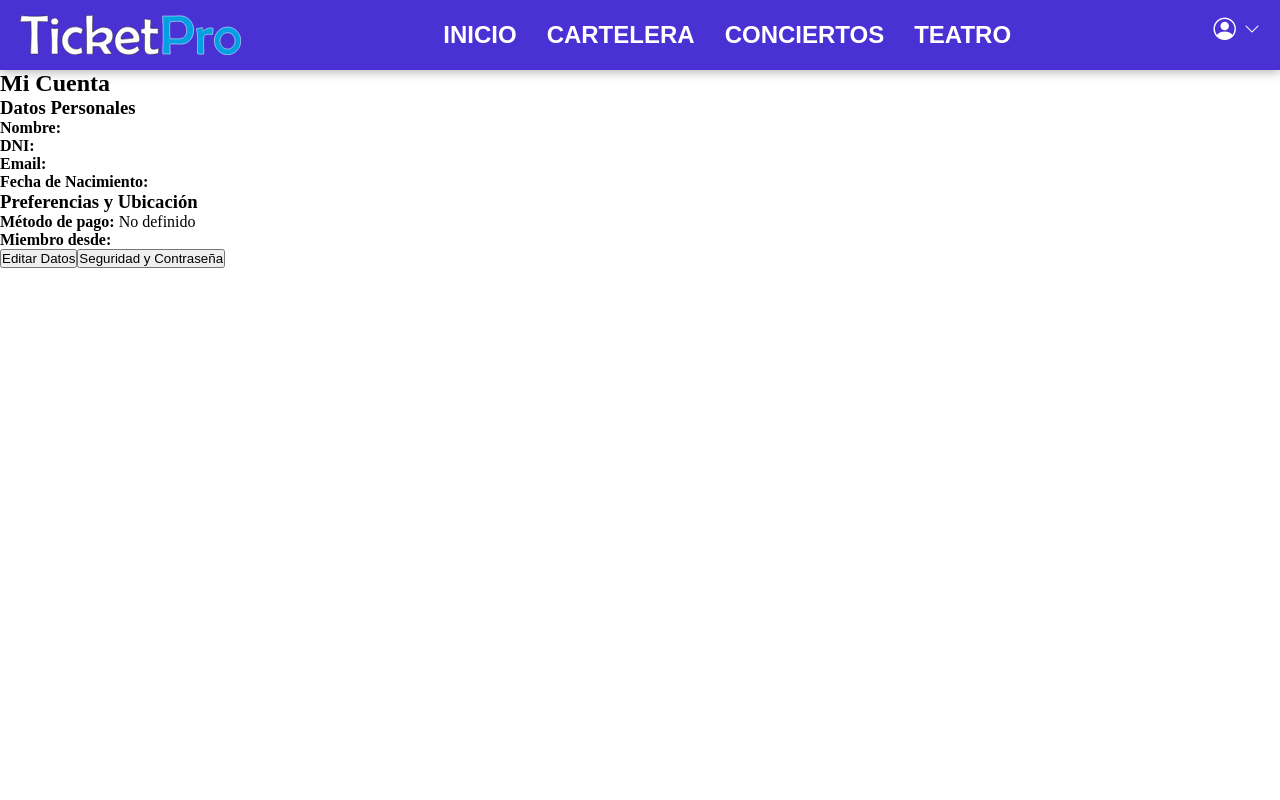
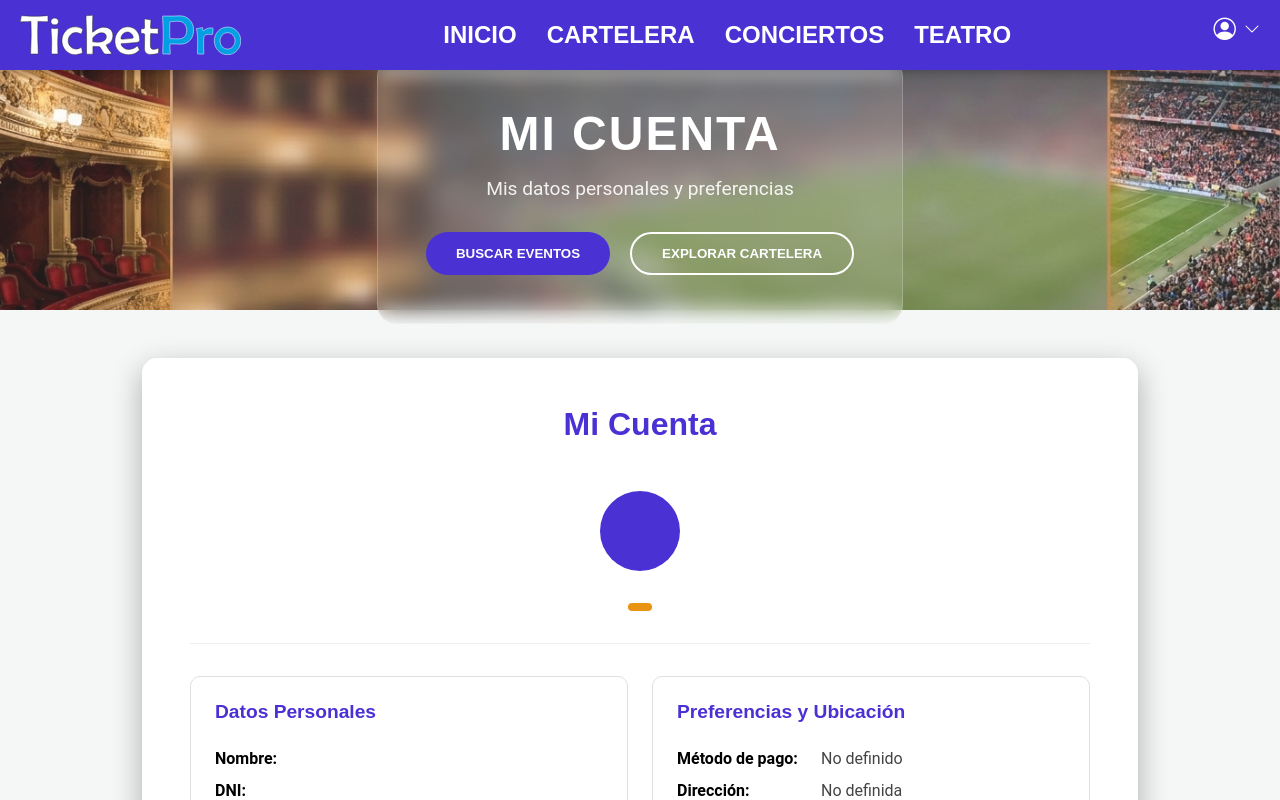
Before and after one commit to DWEC-DISSENYPC/TicketPro_cliente, an Angular app: page /perfil in a window 1280 px wide. Shown: the top 800 px of the page. Built offline with nearby package versions, Linux system fonts and the light colour scheme; no server answers.

Commit message:
editar perfil a falta de css

```diff
--- a/src/app/app.routes.ts
+++ b/src/app/app.routes.ts
@@ -5,6 +5,7 @@ import { RegistroComponent } from './components/registro/registro.component';
 import { ForgotPasswordComponent } from './components/forgot-password/forgot-password.component';
 import { ResetPasswordComponent } from './components/reset-password/reset-password.component';
 import { MiCuentaComponent } from './components/mi-cuenta/mi-cuenta.component';
+import { EditarPerfilComponent } from './components/editar-perfil/editar-perfil.component';
 
 export const routes: Routes = [
   { path: 'login', component: LoginComponent },
@@ -14,4 +15,5 @@ export const routes: Routes = [
   { path: 'forgot-password', component: ForgotPasswordComponent },
   { path: 'reset-password', component: ResetPasswordComponent },
   { path: 'perfil', component: MiCuentaComponent },
+  { path: 'editar-perfil', component: EditarPerfilComponent },
 ];
--- /dev/null
+++ b/src/app/components/editar-perfil/editar-perfil.component.css
@@ -0,0 +1,31 @@
+.form-group {
+  margin-bottom: 1.5rem;
+  display: flex;
+  flex-direction: column;
+}
+
+.form-group label {
+  font-weight: bold;
+  margin-bottom: 0.5rem;
+  color: var(--color-texto-suave);
+  font-size: 0.9rem;
+}
+
+.form-control {
+  padding: 0.8rem;
+  border: 1px solid #ddd;
+  border-radius: 8px;
+  font-family: inherit;
+  transition: border-color 0.3s;
+}
+
+.form-control:focus {
+  outline: none;
+  border-color: var(--color-principal);
+  box-shadow: 0 0 5px rgba(var(--color-principal-rgb), 0.2);
+}
+
+.btn-primary:disabled {
+  background-color: #ccc;
+  cursor: not-allowed;
+}
--- /dev/null
+++ b/src/app/components/editar-perfil/editar-perfil.component.html
@@ -0,0 +1,62 @@
+<app-hero
+  titulo="EDITAR PERFIL"
+  subtitulo="Actualiza tu información personal"
+  imagenFondo="png/hero-principal.png"
+  [altura]="'30vh'"
+>
+</app-hero>
+
+<div class="account-wrapper">
+  <div class="account-container">
+    <form [formGroup]="editForm" (ngSubmit)="guardarCambios()">
+
+      <div class="profile-grid">
+       <div class="info-card">
+  <h3>Datos Personales</h3>
+
+  <div class="form-group">
+    <label for="edit-nombre">Nombre</label>
+    <input type="text" id="edit-nombre" formControlName="nombre" class="form-control" placeholder="Ej: Jaime" />
+  </div>
+
+  <div class="form-group">
+    <label for="edit-apellidos">Apellidos</label>
+    <input type="text" id="edit-apellidos" formControlName="apellidos" class="form-control" placeholder="Ej: Sánchez" />
+  </div>
+
+  <div class="form-group">
+    <label for="edit-fecha">Fecha de Nacimiento</label>
+    <input type="date" id="edit-fecha" formControlName="fechaNacimiento" class="form-control" title="Selecciona tu fecha de nacimiento" />
+  </div>
+</div>
+
+<div class="info-card">
+  <h3>Ubicación y Pagos</h3>
+
+  <div class="form-group">
+    <label for="edit-direccion">Dirección (Calle)</label>
+    <input type="text" id="edit-direccion" formControlName="direccion" class="form-control" placeholder="Calle, número, piso..." />
+  </div>
+
+  <div class="form-group">
+    <label for="edit-metodo">Método de Pago Preferido</label>
+    <select id="edit-metodo" formControlName="metodoPagoPreferido" class="form-control" title="Selecciona un método de pago">
+      <option value="TARJETA">Tarjeta de Crédito/Débito</option>
+      <option value="PAYPAL">PayPal</option>
+      <option value="TRANSFERENCIA">Transferencia</option>
+    </select>
+  </div>
+</div>
+      </div>
+
+      <div class="actions">
+        <button type="submit" class="btn-primary" [disabled]="editForm.invalid">
+          Guardar Cambios
+        </button>
+        <button type="button" class="btn-outline" (click)="cancelar()">
+          Cancelar
+        </button>
+      </div>
+    </form>
+  </div>
+</div>
--- /dev/null
+++ b/src/app/components/editar-perfil/editar-perfil.component.ts
@@ -0,0 +1,65 @@
+import { Component, OnInit } from '@angular/core';
+import { FormBuilder, FormGroup, ReactiveFormsModule, Validators } from '@angular/forms';
+import { AuthService } from '../../services/auth.service';
+import { Router } from '@angular/router';
+import { HeroComponent } from "../hero/hero.component";
+
+@Component({
+  selector: 'app-editar-perfil',
+  templateUrl: './editar-perfil.component.html',
+  styleUrls: ['./editar-perfil.component.css'],
+  imports: [HeroComponent, ReactiveFormsModule],
+})
+export class EditarPerfilComponent implements OnInit {
+  editForm!: FormGroup;
+
+  constructor(
+    private fb: FormBuilder,
+    private authService: AuthService,
+    private router: Router,
+  ) {
+    this.initForm();
+  }
+
+  ngOnInit(): void {
+    // Cargamos los datos actuales para rellenar el formulario
+    this.authService.getPerfil().subscribe((user) => {
+      this.editForm.patchValue({
+        nombre: user.nombre,
+        apellidos: user.apellidos,
+        fechaNacimiento: user.fechaNacimiento,
+        direccion: user.direccion,
+        ciudad: user.ciudad,
+        metodoPagoPreferido: user.metodoPagoPreferido,
+      });
+    });
+  }
+
+  initForm() {
+    this.editForm = this.fb.group({
+      nombre: ['', [Validators.required, Validators.minLength(2)]],
+      apellidos: ['', [Validators.required]],
+      fechaNacimiento: [''],
+      direccion: [''],
+      ciudad: [''],
+      metodoPagoPreferido: ['TARJETA'],
+    });
+  }
+
+  guardarCambios() {
+    if (this.editForm.valid) {
+      const datosActualizados = this.editForm.value;
+      this.authService.updatePerfil(datosActualizados).subscribe({
+        next: () => {
+          // Si todo va bien, volvemos a la vista de cuenta
+          this.router.navigate(['/mi-cuenta']);
+        },
+        error: (err) => console.error('Error al actualizar', err),
+      });
+    }
+  }
+
+  cancelar() {
+    this.router.navigate(['/mi-cuenta']);
+  }
+}
--- a/src/app/components/mi-cuenta/mi-cuenta.component.css
+++ b/src/app/components/mi-cuenta/mi-cuenta.component.css
@@ -0,0 +1,155 @@
+/* Contenedor principal que envuelve todo bajo el Hero */
+.account-wrapper {
+  display: flex;
+  justify-content: center;
+  /* Centra la tarjeta horizontalmente */
+  background-color: #f4f7f6;
+  /* Un gris muy suave de fondo */
+  padding: 3rem 1rem;
+  min-height: 70vh;
+}
+
+.account-container {
+  background-color: var(--fondo-claro);
+  padding: 3rem;
+  width: 100%;
+  max-width: 900px;
+  /* Ancho aceptable para escritorio */
+  border-radius: 15px;
+  box-shadow: 0 10px 30px var(--color-sombra);
+  display: flex;
+  flex-direction: column;
+  gap: 2rem;
+}
+
+/* Título superior */
+h2 {
+  text-align: center;
+  color: var(--color-principal);
+  font-family: var(--fuente-titulos);
+  font-size: 2rem;
+  margin-bottom: 1rem;
+}
+
+/* Cabecera del perfil (Avatar + Username) */
+.profile-header {
+  display: flex;
+  flex-direction: column;
+  align-items: center;
+  gap: 1rem;
+  padding-bottom: 2rem;
+  border-bottom: 1px solid #eee;
+}
+
+.profile-placeholder {
+  width: 80px;
+  height: 80px;
+  background-color: var(--color-principal);
+  color: white;
+  border-radius: 50%;
+  display: flex;
+  justify-content: center;
+  align-items: center;
+  font-size: 2rem;
+  font-weight: bold;
+}
+
+.badge {
+  background-color: var(--color-resaltado);
+  color: white;
+  padding: 4px 12px;
+  border-radius: 20px;
+  font-size: 0.8rem;
+  text-transform: uppercase;
+}
+
+/* Grid de Cajas de Información */
+.profile-grid {
+  display: grid;
+  grid-template-columns: repeat(auto-fit, minmax(300px, 1fr));
+  /* Responsivo */
+  gap: 1.5rem;
+}
+
+.info-card {
+  background: #ffffff;
+  border: 1px solid #e0e0e0;
+  padding: 1.5rem;
+  border-radius: 10px;
+  transition: box-shadow 0.3s;
+}
+
+.info-card:hover {
+  box-shadow: 0 5px 15px rgba(0, 0, 0, 0.05);
+}
+
+.info-card h3 {
+  font-family: var(--fuente-titulos);
+  color: var(--color-principal);
+  margin-bottom: 1rem;
+  font-size: 1.2rem;
+  border-bottom: 2px solid var(--color-fondo-base);
+  padding-bottom: 0.5rem;
+}
+
+/* Lista de datos alineada a la izquierda */
+.info-card ul {
+  list-style: none;
+  padding: 0;
+  margin: 0;
+}
+
+.info-card li {
+  margin-bottom: 0.8rem;
+  color: var(--color-texto-tenue);
+  font-family: var(--fuente-cuerpo);
+  text-align: left;
+  /* Alineado a la izquierda */
+}
+
+.info-card strong {
+  color: var(--texto-oscuro);
+  display: inline-block;
+  width: 140px;
+  /* Alinea los valores */
+}
+
+/* Sección de acciones */
+.actions {
+  display: flex;
+  gap: 1rem;
+  margin-top: 1rem;
+}
+
+.btn-primary,
+.btn-outline {
+  flex: 1;
+  padding: 12px;
+  border-radius: 8px;
+  font-weight: bold;
+  cursor: pointer;
+  transition: all 0.3s;
+  font-family: var(--fuente-titulos);
+}
+
+.btn-primary {
+  background-color: var(--color-principal);
+  color: white;
+  border: none;
+}
+
+.btn-outline {
+  background-color: transparent;
+  border: 2px solid var(--color-principal);
+  color: var(--color-principal);
+}
+
+.btn-primary:hover {
+  background-color: var(--color-resaltado);
+  transform: translateY(-2px);
+}
+
+.btn-outline:hover {
+  background-color: var(--color-principal);
+  color: white;
+}
--- a/src/app/components/mi-cuenta/mi-cuenta.component.html
+++ b/src/app/components/mi-cuenta/mi-cuenta.component.html
@@ -1,9 +1,22 @@
+<app-hero
+  titulo="MI CUENTA"
+  subtitulo="Mis datos personales y preferencias"
+  imagenFondo="png/hero-principal.png"
+  [altura]="'30vh'"
+>
+</app-hero>
+
+<div class="account-wrapper">
   <div class="account-container">
     <h2>Mi Cuenta</h2>
 
     <div class="profile-header">
       @if (usuario.imagenUrl) {
-      <img [src]="usuario.imagenUrl" alt="Foto de perfil" class="profile-img">
+        <img
+          [src]="usuario.imagenUrl"
+          alt="Foto de perfil"
+          class="profile-img"
+        />
       } @else {
         <div class="profile-placeholder">{{ usuario.nombre?.charAt(0) }}</div>
       }
@@ -15,27 +28,45 @@
       <div class="info-card">
         <h3>Datos Personales</h3>
         <ul>
-        <li><strong>Nombre:</strong> {{ usuario.nombre }} {{ usuario.apellidos }}</li>
+          <li>
+            <strong>Nombre:</strong> {{ usuario.nombre }}
+            {{ usuario.apellidos }}
+          </li>
           <li><strong>DNI:</strong> {{ usuario.dni }}</li>
           <li><strong>Email:</strong> {{ usuario.email }}</li>
-        <li><strong>Fecha de Nacimiento:</strong> {{ usuario.fechaNacimiento }}</li>
+          <li>
+            <strong>Fecha de Nacimiento:</strong> {{ usuario.fechaNacimiento }}
+          </li>
         </ul>
       </div>
 
       <div class="info-card">
         <h3>Preferencias y Ubicación</h3>
         <ul>
-        <li><strong>Método de pago:</strong> {{ usuario.metodoPagoPref || 'No definido' }}</li>
-        @if (usuario.direccion) {
-          <li><strong>Dirección:</strong> {{ usuario.direccion.calle }}, {{ usuario.direccion.ciudad }}</li>
-        }
-        <li><strong>Miembro desde:</strong> {{ usuario.createdAt | date:'dd/MM/yyyy' }}</li>
+          <li>
+            <strong>Método de pago:</strong>
+            {{ usuario.metodoPagoPref || "No definido" }}
+          </li>
+          <li>
+            <strong>Dirección:</strong>
+            {{ usuario.direccion?.calle || "No definida" }}
+            {{
+              usuario.direccion?.ciudad ? ", " + usuario.direccion.ciudad : ""
+            }}
+          </li>
+          <li>
+            <strong>Miembro desde:</strong>
+            {{ usuario.createdAt | date: "dd/MM/yyyy" }}
+          </li>
         </ul>
       </div>
     </div>
 
     <div class="actions">
       <button class="btn-primary" (click)="irAEditar()">Editar Datos</button>
-    <button class="btn-outline" (click)="abrirModalPassword()">Seguridad y Contraseña</button>
+      <button class="btn-outline" (click)="abrirModalPassword()">
+        Seguridad y Contraseña
+      </button>
     </div>
   </div>
+</div>
--- a/src/app/components/mi-cuenta/mi-cuenta.component.ts
+++ b/src/app/components/mi-cuenta/mi-cuenta.component.ts
@@ -1,11 +1,13 @@
-import { Component, OnInit } from '@angular/core';
+import { Component, Input, OnInit } from '@angular/core';
 import { CommonModule } from '@angular/common';
 import { FormsModule } from '@angular/forms';
 import { AuthService } from '../../services/auth.service';
+import { HeroComponent } from "../hero/hero.component";
+import { RouterModule, Router } from '@angular/router';
 
 @Component({
   selector: 'app-mi-cuenta',
-  imports: [CommonModule, FormsModule],
+  imports: [CommonModule, FormsModule, HeroComponent, RouterModule],
   templateUrl: './mi-cuenta.component.html',
   styleUrl: './mi-cuenta.component.css',
 })
@@ -16,7 +18,15 @@ export class MiCuentaComponent implements OnInit {
   loading: boolean = false;
   mensaje: string = '';
 
-  constructor(private authService: AuthService) {}
+  @Input() titulo: string = '';
+  @Input() subtitulo: string = '';
+  @Input() imagenFondo: string = '';
+  @Input() altura: string = '90vh';
+
+  constructor(
+    private authService: AuthService,
+    private router: Router,
+  ) {}
 
   ngOnInit(): void {
     // Aquí llamarías a un método de tu servicio para obtener los datos del perfil
@@ -46,7 +56,7 @@ export class MiCuentaComponent implements OnInit {
   // 1. Función para navegar a la edición del perfil
   irAEditar() {
     console.log('Navegando a la edición del perfil...');
-    // Aquí podrías usar: this.router.navigate(['/mi-cuenta/editar']);
+    this.router.navigate(['/editar-perfil']);
   }
 
   abrirModalPassword() {
--- a/src/app/services/auth.service.ts
+++ b/src/app/services/auth.service.ts
@@ -7,6 +7,18 @@ import { LoginCredentials } from '../models/auth.model';
   providedIn: 'root',
 })
 export class AuthService {
+  updatePerfil(datos: any): Observable<any> {
+    const token = localStorage.getItem('token');
+
+    // Es importante que el nombre de los campos en 'datos' coincida
+    // exactamente con lo que espera tu UsuarioUpdateDTO en Java.
+    return this.http.put<any>(`${this.usuariosUrl}/perfil/update`, datos, {
+      headers: {
+        Authorization: `Bearer ${token}`,
+        'Content-Type': 'application/json',
+      },
+    });
+  }
   // 1. URL base unificada para evitar errores de conexión y CORS
   private apiUrl = 'http://localhost:8080/api';
   private authUrl = `${this.apiUrl}/auth`;
```
Also changed, not shown: 1 other file (tests, documents, lock files or other folders). Lines whose indentation alone changed are shown as unchanged.
